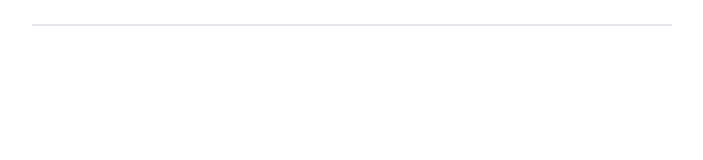
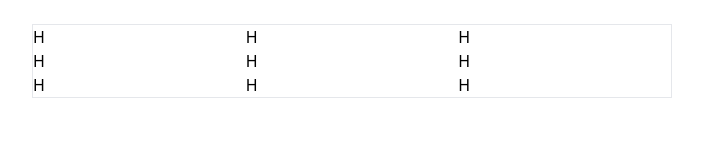
Before and after one commit to mhmh4/whac-a-mole, a React (Vite) app: page / in a window 1280 px wide. Shown: the top 160 px of the page, without its empty margins (288-991 px from the left). Built offline with nearby package versions, Linux system fonts and the light colour scheme.

Commit message:
Fix JSX bug

```diff
--- a/src/App.jsx
+++ b/src/App.jsx
@@ -14,9 +14,7 @@ export default function App() {
   return (
     <>
       <div className="grid grid-cols-3 mx-auto w-1/2 border mt-6">
-        {moles.map((isMole) => {
-          isMole ? <Mole /> : <Hole />;
-        })}
+        {moles.map((isMole) => (isMole ? <Mole /> : <Hole />))}
       </div>
     </>
   );
```
